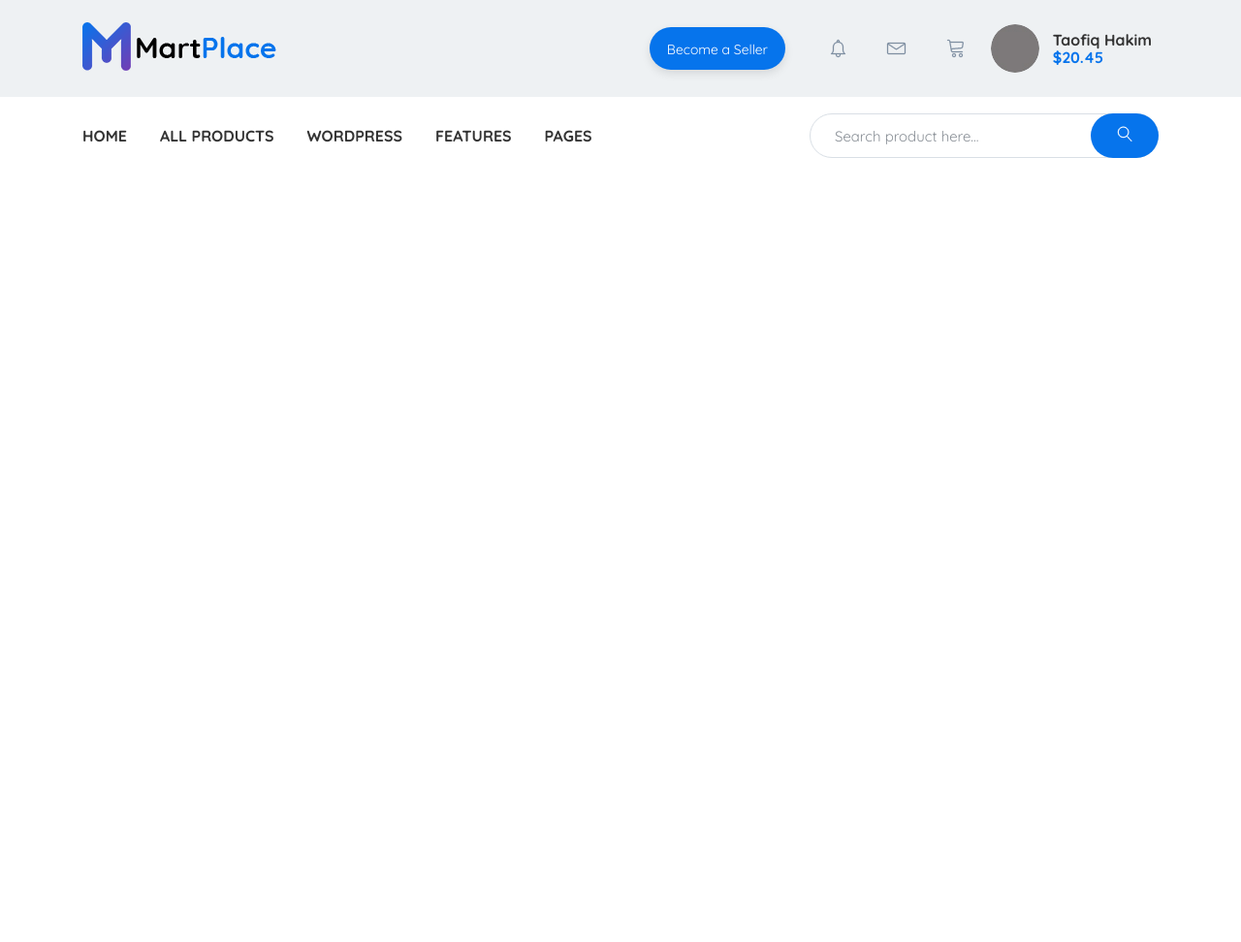
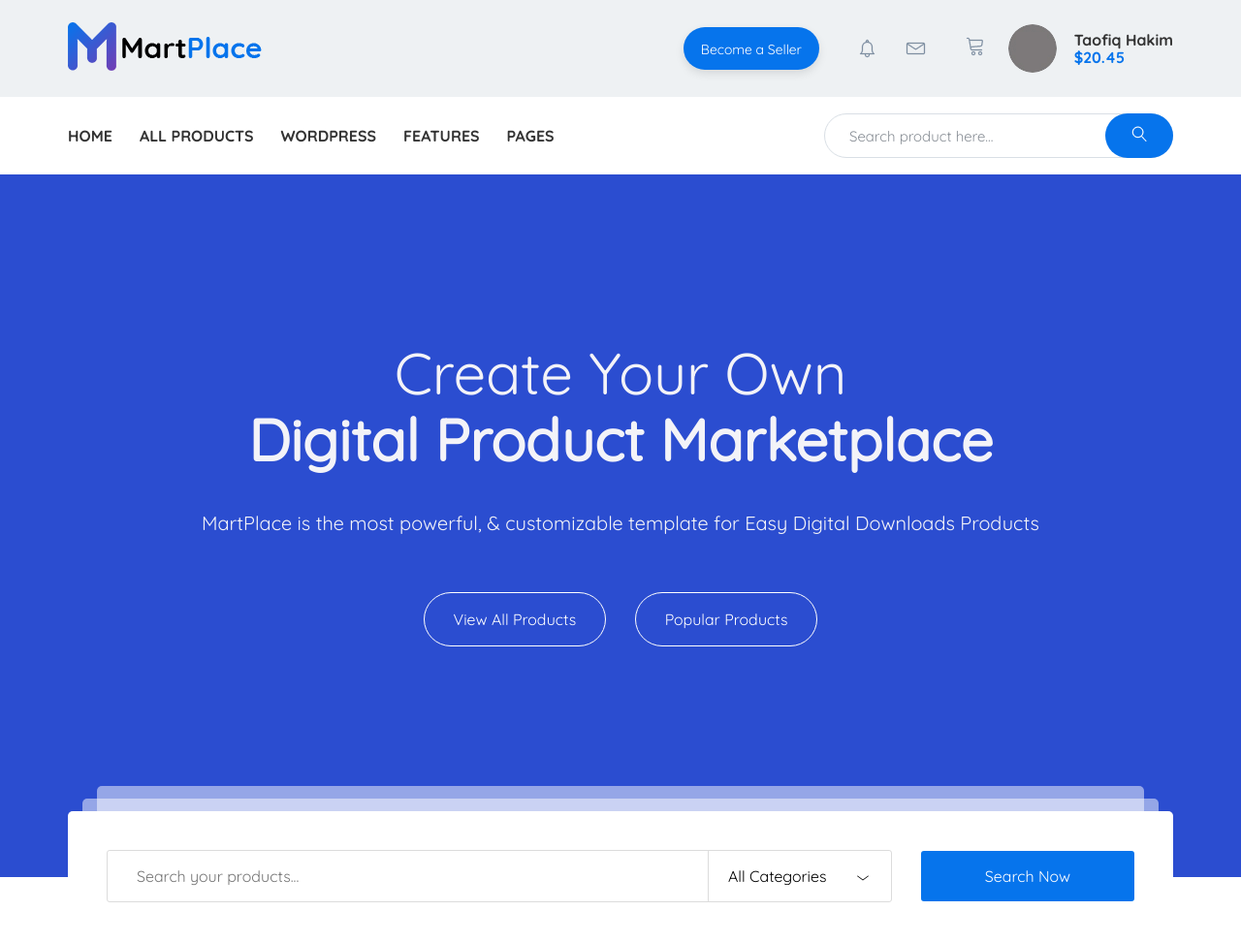
Before and after one commit to w3code/martplace, a website: page app/index.html in a window 1280 px wide. Shown: the whole page at 97% size. Before the commit the page ends 800 px from the top, so only its background shows below. Drawn offline with nearby package versions, Linux system fonts and the light colour scheme; files that its build step writes are made by us from their sources; files whose address does not match are found by name.

Commit message:
added searchform block

```diff
--- a/app/index.html
+++ b/app/index.html
@@ -22,15 +22,18 @@
           <div class="header__inner-seller">
             <a href="#">Become a Seller</a>
           </div>
-          <div class="header__inner-notification">
-            <a class="header__notification-alarm" href=""></a>
-            <a class="header__notification-mail" href=""></a>
+          <div class="header__inner-icons">
+            <div class="header__notification">
+              <a class="header__notification-alarm" href="#"></a>
+              <a class="header__notification-mail" href="#"></a>
+            </div>
+            <div class="header__cart">
+              <a class="header__cart-icon" href="#"></a>
+            </div>
           </div>
-          <div class="header__inner-cart">
-            <a class="header__cart-icon" href=""></a>
-          </div>
-          <div class="header__inner-user">
-            <div class="header__user-avatar" style="background-image: url(images/user-avatar.jpg);"></div>
+          <div class="header__user">
+            <div class="header__user-avatar" style="background-image: url(images/user-avatar.jpg);"><a href="#"></a>
+            </div>
             <div class="header__user-info">
               <a href="#">Taofiq Hakim</a>
               <span>$20.45</span>
@@ -64,6 +67,39 @@
       </div>
     </div>
   </header>
+  <section class="create">
+    <div class="container">
+      <div class="create__inner">
+        <div class="create__inner-title">
+          Create Your Own
+          <span>Digital Product Marketplace</span>
+        </div>
+        <div class="create__inner-text">
+          MartPlace is the most powerful, & customizable template for Easy Digital Downloads Products
+        </div>
+        <div class="create__inner-btn">
+          <button>View All Products</button>
+          <button>Popular Products</button>
+        </div>
+      </div>
+      <div class="create__searchfield">
+        <div class="searchfield__inner">
+          <div class="searchfield__inner-back"></div>
+          <div class="searchfield__inner-middle"></div>
+          <div class="searchfield__inner-front">
+            <form class="searchfield__inner-form" action="">
+                <input type="text" placeholder="Search your products...">
+                <div class="select">
+                <select name="" id="">
+                  <option value="">All Categories</option>
+                </select></div>
+              <button>Search Now</button>
+            </form>
+          </div>
+        </div>
+      </div>
+    </div>
+  </section>
 
 
 
--- a/app/scss/_global.scss
+++ b/app/scss/_global.scss
@@ -24,7 +24,8 @@
     color: $text;
 }
 .container{
-    max-width: 1140px;
+    max-width: 1170px;
     margin: 0 auto;
     padding: 0 15px;
+    position: relative;
 }
--- a/app/scss/style.scss
+++ b/app/scss/style.scss
@@ -29,28 +29,18 @@
     }
   }
 
-  &-notification,
-  &-cart,
-  &-user {
+  &-icons {
     display: flex;
+    align-items: center;
     justify-content: space-around;
-    align-items: center;
-  }
-
-  &-notification {
-    min-width: 120px;
-  }
-
-  &-cart {
-    min-width: 60px;
-  }
-
-  &-user {
-    min-width: 180px;
   }
 }
 
 .header__notification {
+  min-width: 100px;
+  display: flex;
+  align-items: center;
+  justify-content: space-around;
 
   &-alarm,
   &-mail {
@@ -72,7 +62,11 @@
   }
 }
 
-.header__cart-icon {
+.header__cart {
+  min-width: 70px;
+  text-align: center;
+
+  &-icon {
     width: 18px;
     height: 20px;
     background-image: url("../images/icons/cart.png");
@@ -80,8 +74,14 @@
     background-size: cover;
     background-position: center;
   }
+}
 
 .header__user {
+  display: flex;
+  justify-content: space-between;
+  align-items: center;
+  min-width: 170px;
+
   &-avatar {
     width: 50px;
     height: 50px;
@@ -89,7 +89,14 @@
     background-position: center;
     background-repeat: no-repeat;
     background-size: cover;
-    display: inline-block;
+    display: block;
+
+    a {
+      display: block;
+      position: absolute;
+      width: 50px;
+      height: 50px;
+    }
   }
 
   &-info {
@@ -119,24 +126,27 @@
     display: flex;
     justify-content: space-between;
     align-items: center;
+
     li {
       font-family: "Quicksand-Bold";
       font-weight: 700;
       text-transform: uppercase;
       color: $header;
-      & + li {
-        padding-left: 34px;
+
+      &+li {
+        padding-left: 28px;
       }
     }
   }
 }
-.header__search{
+
+.header__search {
   min-width: 360px;
-  &-form{
-  max-width: 670px;
-  margin: 0 auto;
+
+  &-form {
     position: relative;
-  input{
+
+    input {
       display: block;
       width: 100%;
       padding-left: 25px;
@@ -146,15 +156,18 @@
       border: 1px solid #d9dfe5;
       font-size: 15px;
       font-weight: 400;
-      &::placeholder{
+
+      &::placeholder {
         color: #898f96;
         font-weight: 400;
       }
-      &:focus{
+
+      &:focus {
         outline: none;
       }
     }
-  button{
+
+    button {
       position: absolute;
       width: 70px;
       height: 46px;
@@ -167,3 +180,158 @@
     }
   }
 }
+
+// section create
+
+.create {
+  background-color: #2b4dd0;
+  position: relative;
+
+  &__searchfield {
+    position: absolute;
+    right: 15px;
+    left: 15px;
+    height: 161px;
+    bottom: -67px;
+  }
+}
+
+.create__inner {
+  min-height: 725px;
+  width: 100%;
+  padding: 170px 0px 235px;
+  color: #f3f3f8;
+
+  &-title {
+    text-align: center;
+    font-size: 60px;
+
+    span {
+      display: block;
+      font-weight: 700;
+    }
+  }
+
+  &-text {
+    margin-top: 40px;
+    text-align: center;
+    font-size: 20px;
+    font-weight: 500;
+  }
+}
+
+.create__inner-btn {
+  text-align: center;
+  margin-top: 60px;
+
+  button {
+    padding: 18px 30px;
+    border: 1px solid #fff;
+    border-radius: 30px;
+    background-color: transparent;
+    color: #fff;
+    cursor: pointer;
+
+    &+button {
+      margin-left: 25px;
+    }
+
+    &.mixitup-control-active {
+      background-color: #fff;
+      color: #177ded;
+      outline: none;
+    }
+  }
+}
+
+.searchfield__inner {
+  position: relative;
+  width: 100%;
+
+  &-back,
+  &-middle,
+  &-front {
+    position: absolute;
+    min-height: 135px;
+    border: none;
+    border-radius: 5px;
+  }
+
+  &-back {
+    top: 0;
+    left: 30px;
+    right: 30px;
+    background-color: rgba(255, 255, 255, 0.5);
+  }
+
+  &-middle {
+    top: 13px;
+    left: 15px;
+    right: 15px;
+    background-color: rgba(255, 255, 255, 0.5);
+  }
+
+  &-front {
+    top: 26px;
+    left: 0px;
+    right: 0px;
+    background-color: rgb(255, 255, 255);
+    padding: 40px 40px;
+
+
+  }
+
+  &-form {
+    position: relative;
+    display: flex;
+    justify-content: space-between;
+    align-items: center;
+
+    input {
+      width: 100%;
+      padding: 17px 190px 17px 30px;
+      outline: none;
+      border: 1px solid #dcdcdc;
+      border-radius: 3px;
+
+    }
+    .select{
+      &::before {
+        position: absolute;
+        content: " ";
+        width: 20px;
+        height: 12px;
+        top: 23px;
+        right: 270px;
+        background-image: url(../images/icons/chevron-down.svg);
+        background-position: center;
+        background-repeat: no-repeat;
+      }
+    }
+
+    select {
+      position: absolute;
+      min-width: 190px;
+      height: 100%;
+      padding: 0px 20px;
+      top: 0;
+      right: 250px;
+      border: none;
+      border-left: 1px solid #dcdcdc;
+      background-color: transparent;
+      outline: none;
+      appearance: none;
+    }
+    button {
+      min-width: 220px;
+      background-color: $button;
+      border: none;
+      border-radius: 3px;
+      padding: 17px 60px;
+      margin-left: 30px;
+      margin-right: 0px;
+      color: #fff;
+
+    }
+  }
+}
--- a/package.json
+++ b/package.json
@@ -20,6 +20,7 @@
     "magnific-popup": "^1.1.0",
     "mixitup": "^3.3.1",
     "normalize.css": "^8.0.1",
+    "rateyo": "^3.0.0-alpha.2",
     "slick-carousel": "^1.8.1"
   }
 }
```
Also changed, not shown: app/images/icons/chevron-down.svg (added), 1 other file. Lines whose indentation alone changed are shown as unchanged.
